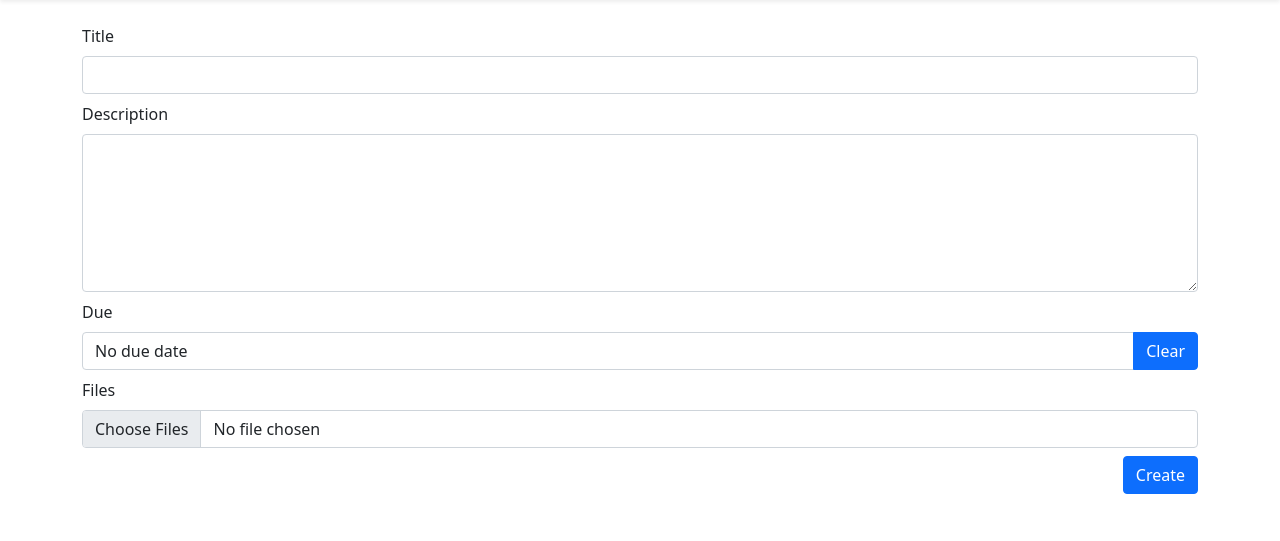
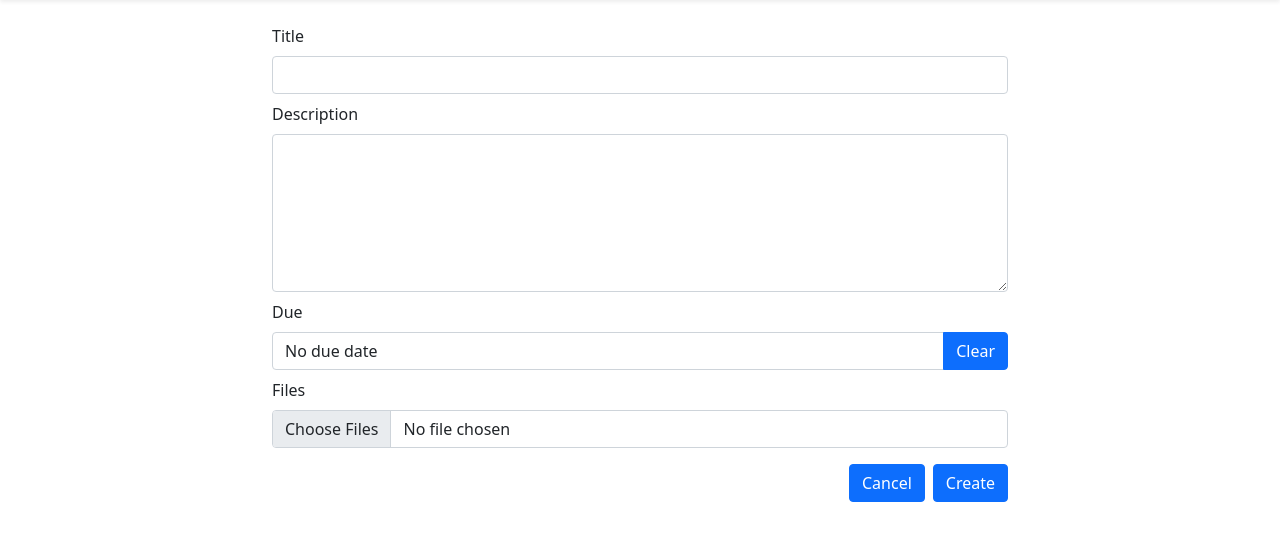
Before and after one commit to purwasadr/capstone, a Django app: template classroom/templates/classroom/add-task.html in a window 1280 px wide. Shown: the part 56-597 px from the top of the page. Run offline with Django 4.2, Linux system fonts and the light colour scheme; the template is opened without the code that fills it, so the values that code supplies are empty; parts of the project's set-up code (start-up, migrations or seed data) failed here and were passed over.

Commit message:
Add label in due_datetime modal, Add cancel button add and Change with container to col-md-8

```diff
--- a/classroom/templates/classroom/add-task.html
+++ b/classroom/templates/classroom/add-task.html
@@ -1,7 +1,7 @@
 {% extends 'classroom/layout.html' %}
 {% block body %}
     <div class="row justify-content-center">
-        <div class="col-md-12">
+        <div class="col-md-8">
             <form id="form-add-task" action="{% url 'add-task' clas_id %}" method="post" enctype="multipart/form-data">
                 {% csrf_token %}
                 <div class="mb-2">
@@ -23,8 +23,9 @@
                     <label class="form-label" for="files">Files</label>
                     <input type="file" name="files" class="form-control" multiple id="files">
                 </div>
-                <div class="d-flex justify-content-end">
-                    <input class="btn btn-primary" type="submit" value="Create">
+                <div class="d-flex justify-content-end mt-3">
+                    <a class="btn btn-primary" href="{% url 'tasks' clas_id %}">Cancel</a>
+                    <input class="btn btn-primary ms-2" type="submit" value="Create">
                 </div>
             </form>
         </div>
@@ -34,12 +35,13 @@
         <div class="modal-dialog modal-dialog-centered">
           <div class="modal-content">
             <div class="modal-body">
-                <h5 class="modal-title mb-3">Due</h5>
                 <div class="row">
                     <div class="col mb-2">
+                        <label for="due_date" class="form-label">Date</label>
                         <input class="form-control" type="date" name="due_date" id="due_date" form="form-add-task">
                     </div>
                     <div class="col mb-2">
+                        <label for="due_time" class="form-label">Time</label>
                         <input class="form-control" type="time" name="due_time" id="due_time" form="form-add-task">
                     </div>
                 </div>
```
